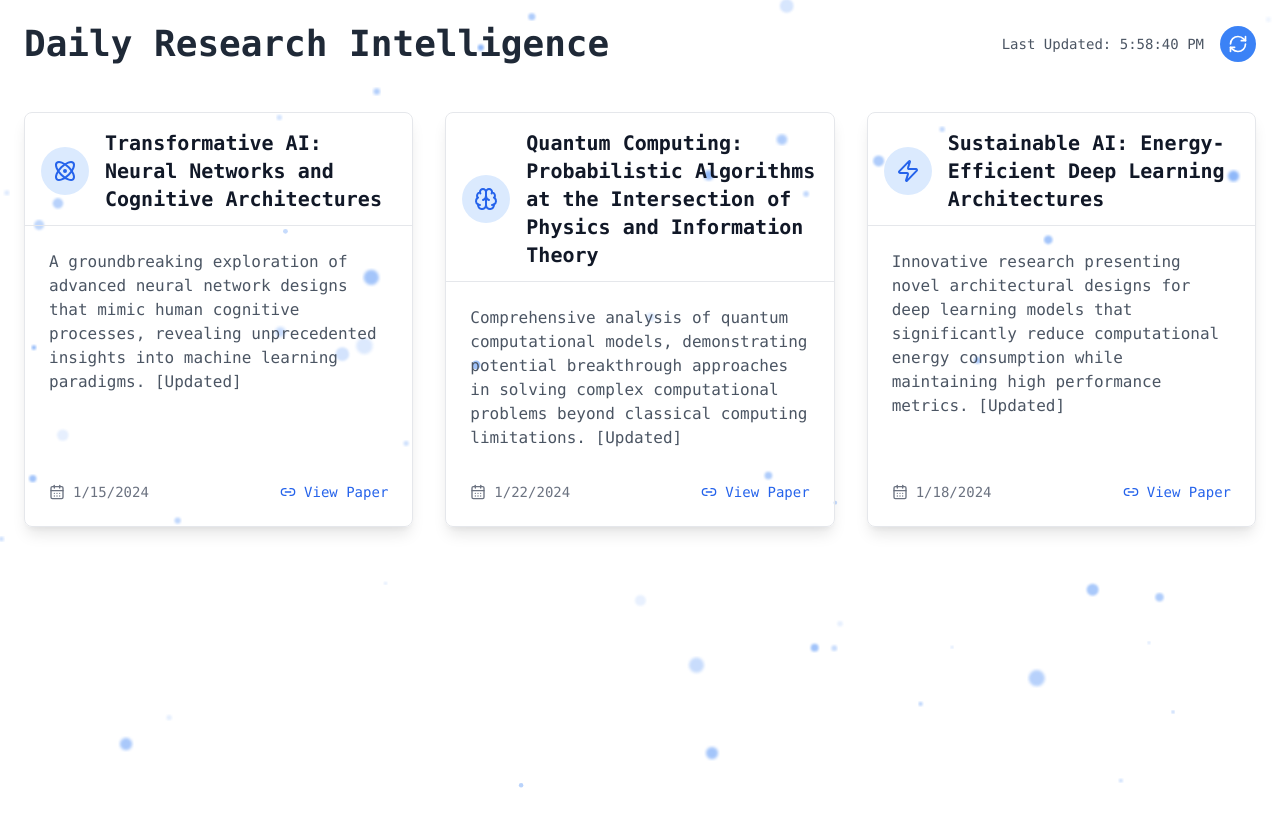
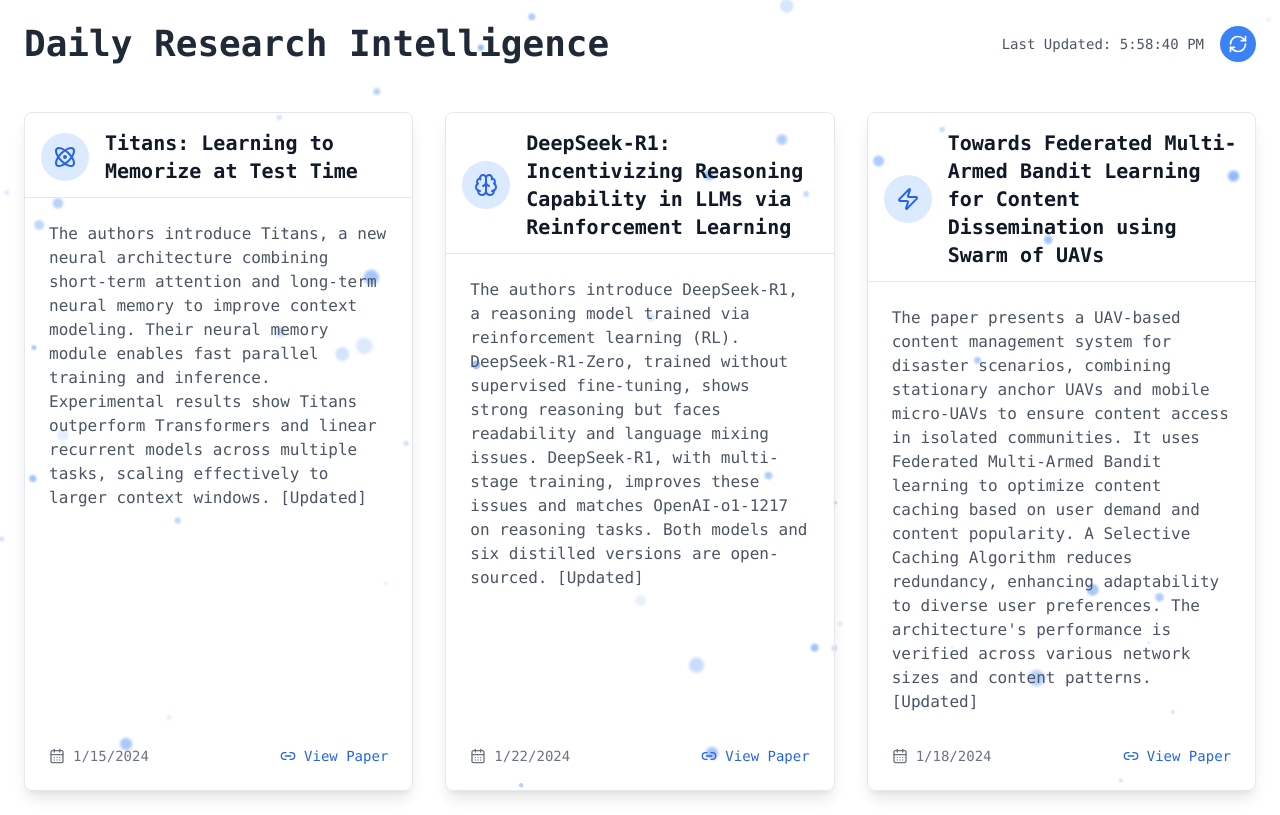
Before and after one commit to lejinvarghese/casper, a React (Create React App) app in the folder src/app/: page / in a window 1280 px wide. Built offline with nearby package versions, Linux system fonts and the light colour scheme; the HTML template or start-up script is replaced by a standard one.

Commit message:
real apps
Signed-off-by: lejin <lejinsnests@gmail.com>

```diff
--- a/src/app/src/App.tsx
+++ b/src/app/src/App.tsx
@@ -56,28 +56,28 @@ const AnimatedBackground: React.FC = () => {
 const INITIAL_MOCK_PAPERS = [
   {
     id: 1,
-    title: "Transformative AI: Neural Networks and Cognitive Architectures",
-    summary: "A groundbreaking exploration of advanced neural network designs that mimic human cognitive processes, revealing unprecedented insights into machine learning paradigms.",
-    url: "https://arxiv.org/abs/example1",
+    title: "Titans: Learning to Memorize at Test Time",
+    summary: "The authors introduce Titans, a new neural architecture combining short-term attention and long-term neural memory to improve context modeling. Their neural memory module enables fast parallel training and inference. Experimental results show Titans outperform Transformers and linear recurrent models across multiple tasks, scaling effectively to larger context windows.",
+    url: "https://arxiv.org/pdf/2501.00663",
     publishedDate: "2024-01-15",
     domain: "Machine Learning"
   },
   {
     id: 2,
-    title: "Quantum Computing: Probabilistic Algorithms at the Intersection of Physics and Information Theory",
-    summary: "Comprehensive analysis of quantum computational models, demonstrating potential breakthrough approaches in solving complex computational problems beyond classical computing limitations.",
-    url: "https://arxiv.org/abs/example2",
+    title: "DeepSeek-R1: Incentivizing Reasoning Capability in LLMs via Reinforcement Learning",
+    summary: "The authors introduce DeepSeek-R1, a reasoning model trained via reinforcement learning (RL). DeepSeek-R1-Zero, trained without supervised fine-tuning, shows strong reasoning but faces readability and language mixing issues. DeepSeek-R1, with multi-stage training, improves these issues and matches OpenAI-o1-1217 on reasoning tasks. Both models and six distilled versions are open-sourced.",
+    url: "https://arxiv.org/abs/2501.12948",
     publishedDate: "2024-01-22",
     domain: "Quantum Computing"
   },
   {
     id: 3,
-    title: "Sustainable AI: Energy-Efficient Deep Learning Architectures",
-    summary: "Innovative research presenting novel architectural designs for deep learning models that significantly reduce computational energy consumption while maintaining high performance metrics.",
-    url: "https://arxiv.org/abs/example3",
+    title: "Towards Federated Multi-Armed Bandit Learning for Content Dissemination using Swarm of UAVs",
+    summary: "The paper presents a UAV-based content management system for disaster scenarios, combining stationary anchor UAVs and mobile micro-UAVs to ensure content access in isolated communities. It uses Federated Multi-Armed Bandit learning to optimize content caching based on user demand and content popularity. A Selective Caching Algorithm reduces redundancy, enhancing adaptability to diverse user preferences. The architecture's performance is verified across various network sizes and content patterns.",
+    url: "https://arxiv.org/abs/2501.09146",
     publishedDate: "2024-01-18",
     domain: "AI Sustainability"
-  }
+    }
 ];
 
 type LucideIcon = React.ComponentType<{
```
